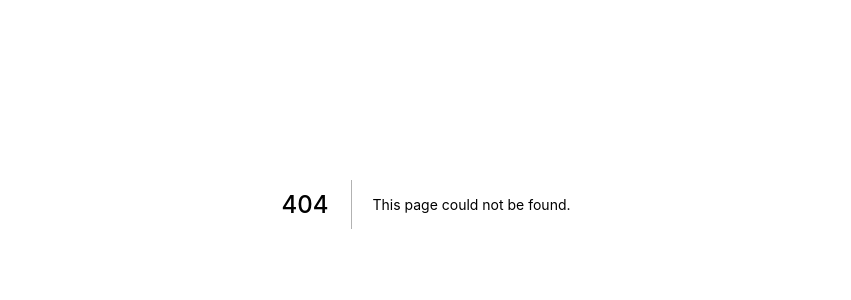
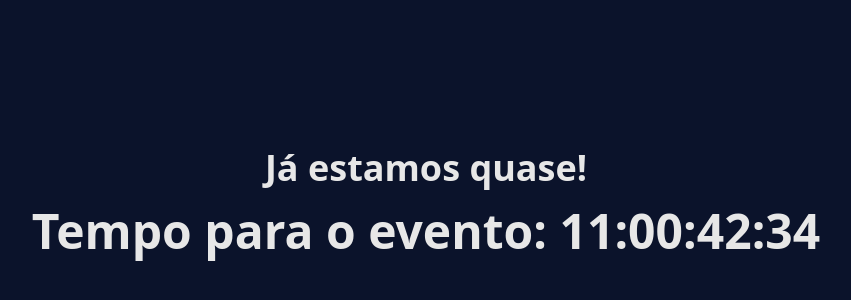
Before and after one commit to rafawendel/platform, a Next.js app: page /ektelesi in a window 1280 px wide. Before the commit this address had no page. Shown: the part 196-496 px from the top of the page, without its empty margins (214-1065 px from the left). Built offline with nearby package versions, Linux system fonts and the light colour scheme.

Commit message:
added waiting page

```diff
--- a/package.json
+++ b/package.json
@@ -33,6 +33,7 @@
     "nprogress": "^0.2.0",
     "prop-types": "^15.7.2",
     "react": "^16.13.1",
+    "react-countdown": "^2.2.1",
     "react-dom": "^16.13.1",
     "styled-jsx": "^3.3.0",
     "webpack": "^4.43.0",
--- a/src/components/sections/VideoSection/index.js
+++ b/src/components/sections/VideoSection/index.js
@@ -2,7 +2,7 @@ import Timeline from './Timeline'
 
 export default function VideoSection() {
   return (
-    <main className="bg-darker text-gray-500 min-h-screen">
+    <section className="bg-darker text-gray-500 min-h-screen">
       <div className="max-w-6xl py-10">
         <div className="flex flex-wrap-reverse justify-center items-end">
           <div>
@@ -17,6 +17,6 @@ export default function VideoSection() {
           <Timeline />
         </div>
       </div>
-    </main>
+    </section>
   )
 }
--- /dev/null
+++ b/src/pages/ektelesi.js
@@ -0,0 +1,21 @@
+import Head from 'next/head'
+import Countdown from 'react-countdown'
+
+export default function Building() {
+  return (
+    <>
+      <Head>
+        <title>Aguarde...</title>
+      </Head>
+      <div className="w-full min-h-screen bg-darker text-light flex flex-col justify-center items-center">
+        <h2>Já estamos quase!</h2>
+        <h1>
+          Tempo para o evento:{' '}
+          <Countdown
+            date={new Date('Mon Aug 10 2020 19:00:00 GMT-0300 (Brasilia Standard Time)').getTime()}
+          />
+        </h1>
+      </div>
+    </>
+  )
+}
--- a/src/pages/you_shall_not_enter.js
+++ b/src/pages/you_shall_not_enter.js
@@ -32,9 +32,11 @@ export default function Event() {
       <Head>
         <title>Ektélesi</title>
       </Head>
-      <VideoSection />
-      <SourceSection contents={contents} colorMode="dark" />
-      <SponsorSection />
+      <main className="w-full">
+        <VideoSection />
+        <SourceSection contents={contents} colorMode="dark" />
+        <SponsorSection />
+      </main>
     </>
   )
 }
```
